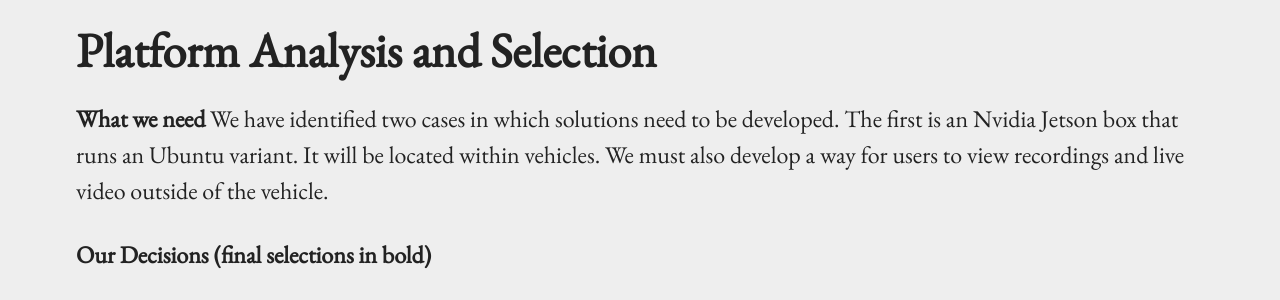
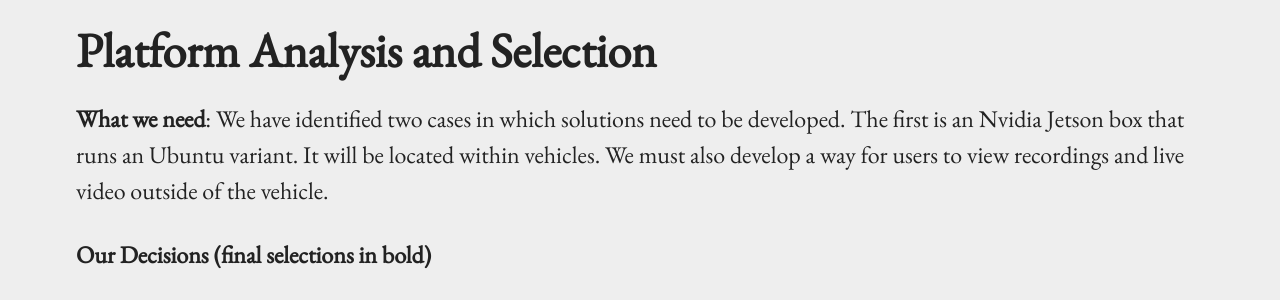
Before and after one commit to 360ls/360ls, a Jekyll site: the page built from _requirements/platform.md, in a window 1280 px wide. Shown: the part 125-425 px from the top of the page. Built offline with Jekyll 4.4.1, drawn with Linux system fonts in a browser that asks for light colours.

Commit message:
fix formatting

```diff
--- a/_requirements/platform.md
+++ b/_requirements/platform.md
@@ -3,7 +3,7 @@
 title: Platform Analysis and Selection
 ---
 
-**What we need**
+**What we need**:
 We have identified two cases in which solutions need to be developed. The first is an Nvidia
 Jetson box that runs an Ubuntu variant. It will be located within vehicles. We must also
 develop a way for users to view recordings and live video outside of the vehicle.
```
